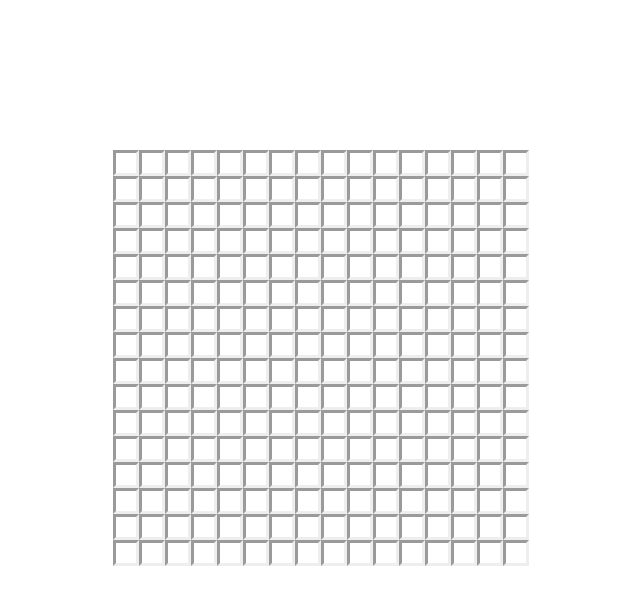
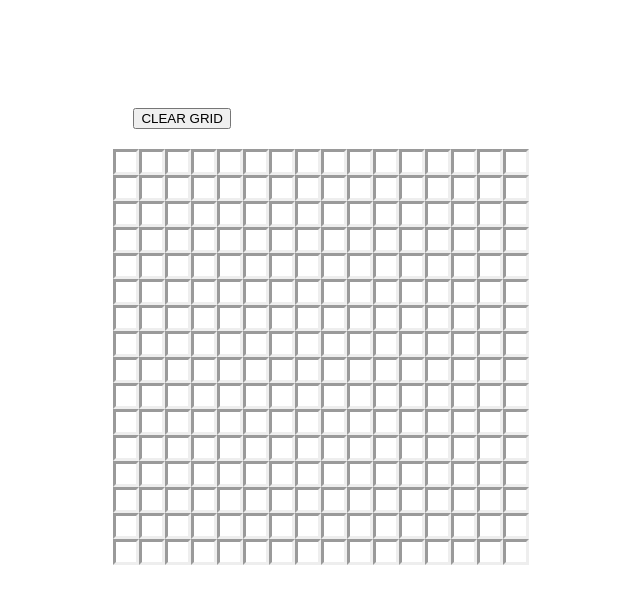
Before and after one commit to mariusm0/etch-a-sketch, a plain HTML site: page index.html in a window 1280 px wide. Shown: the whole page, without its empty margins (317-957 px from the left). Drawn offline with Linux system fonts and the light colour scheme.

Commit message:
Add button to clear grid

```diff
--- a/index.html
+++ b/index.html
@@ -9,8 +9,10 @@
 </head>
 <body>
 
+<div class="btns">
+    <button class="clearBtn">CLEAR GRID</button>
+</div>
     <div class="container"></div>
-
     <script src="main.js"></script>
 </body>
 </html>
--- a/main.js
+++ b/main.js
@@ -2,7 +2,7 @@
 
 let container = document.querySelector(".container");
 
-window.addEventListener('load', (event) => {
+window.addEventListener('load', () => {
     let htmlElements = 256;
 
     for (let i = 0; i < htmlElements; i++) {
@@ -15,5 +15,18 @@ window.addEventListener('load', (event) => {
 //Mouseover event listener and function which colors div
 
 container.addEventListener('mouseover', e => {
+    if (e.target.classList.contains('containers')) {
 e.target.style.backgroundColor = "black";
+    }
 });
+
+//Button to clear grid
+
+let clearBtn = document.querySelector('.clearBtn');
+let divs = document.querySelectorAll('.containers');
+
+clearBtn.addEventListener('click', () => {
+    for (i = 0; i < 256; i++) {
+container.children[i].setAttribute("style", "background-colo: black");
+    }
+});
--- a/style.css
+++ b/style.css
@@ -3,9 +3,9 @@
     flex-wrap: wrap;
     width: 420px;
     height: 320px;
-    margin-top: 150px;
     margin-left: auto;
     margin-right: auto;
+    margin-top: 20px;
 }
 
 .containers {
@@ -13,3 +13,12 @@
     width: 20px;
     border-style: inset;
 }
+
+.btns {
+    display: flex;
+}
+.clearBtn {
+    margin-top: 100px;
+    margin-right: 35%;
+    margin-left: 35%;
+}
```
